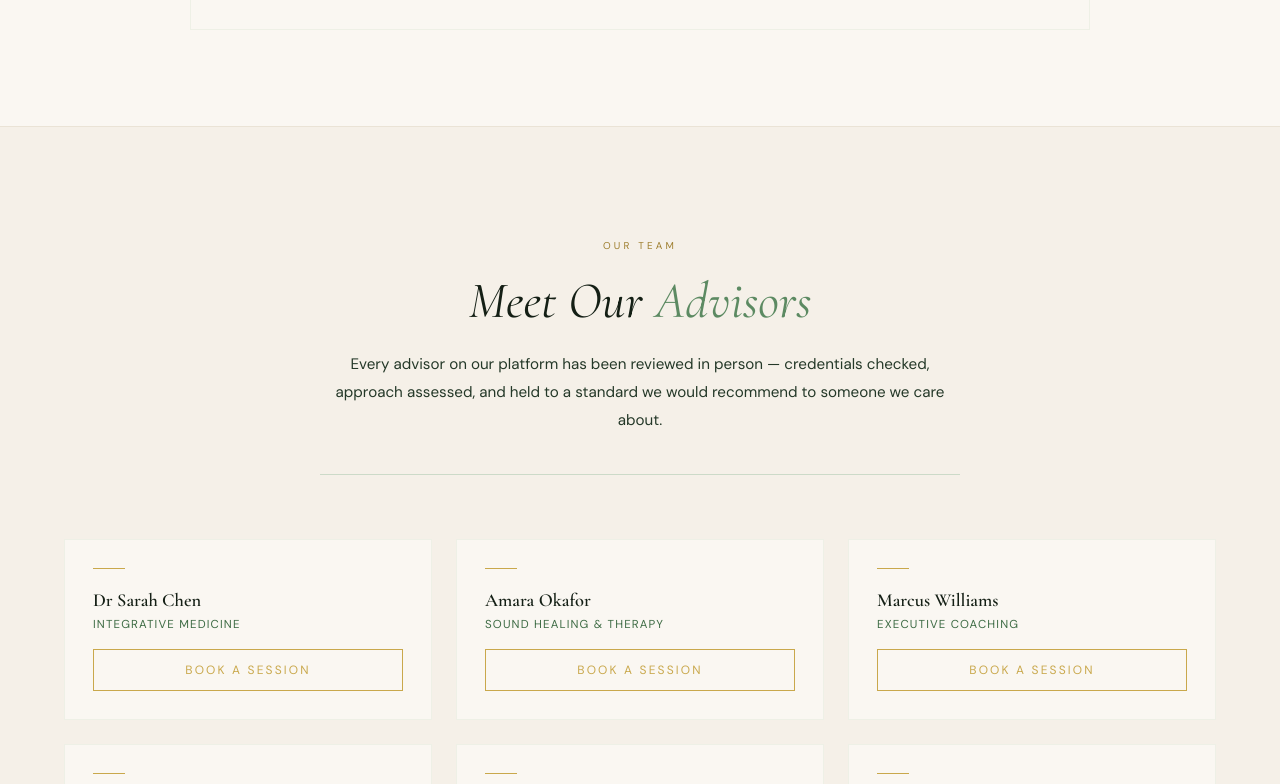
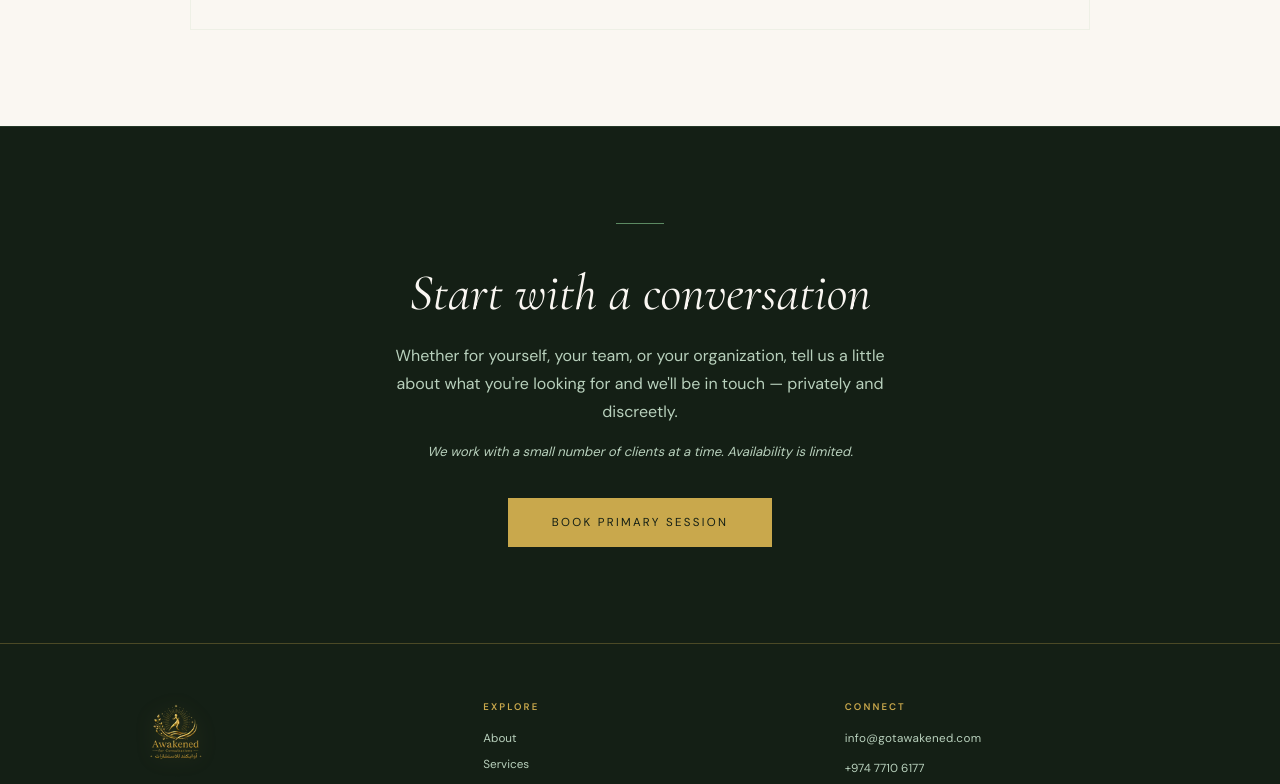
Before and after one commit to asmaahemaidy-del/awakened-main, a React (Vite) app: page / in a window 1280 px wide. Shown: the part 5940-6724 px from the top of the page. Built offline with nearby package versions, Linux system fonts and the light colour scheme; a web font is replaced by a local one.

Commit message:
feat(home): hide advisors team section on homepage until roster is finalized

```diff
--- a/src/pages/HomePage.jsx
+++ b/src/pages/HomePage.jsx
@@ -1947,6 +1947,8 @@ export function HomePage() {
             </Reveal>
           </div>
         </section>
+        {/* OUR TEAM: Hidden for now. Remove {false &&} to show. */}
+        {false && (
         <section
           style={{
             background: "var(--brand-cream-mid)",
@@ -2137,6 +2139,7 @@ export function HomePage() {
             </Reveal>
           </div>
         </section>
+        )}
         {/* PARTNERS: Hidden until real partner logos/names confirmed. Remove {false &&} to show. */}
         {false && (
         <section
```
